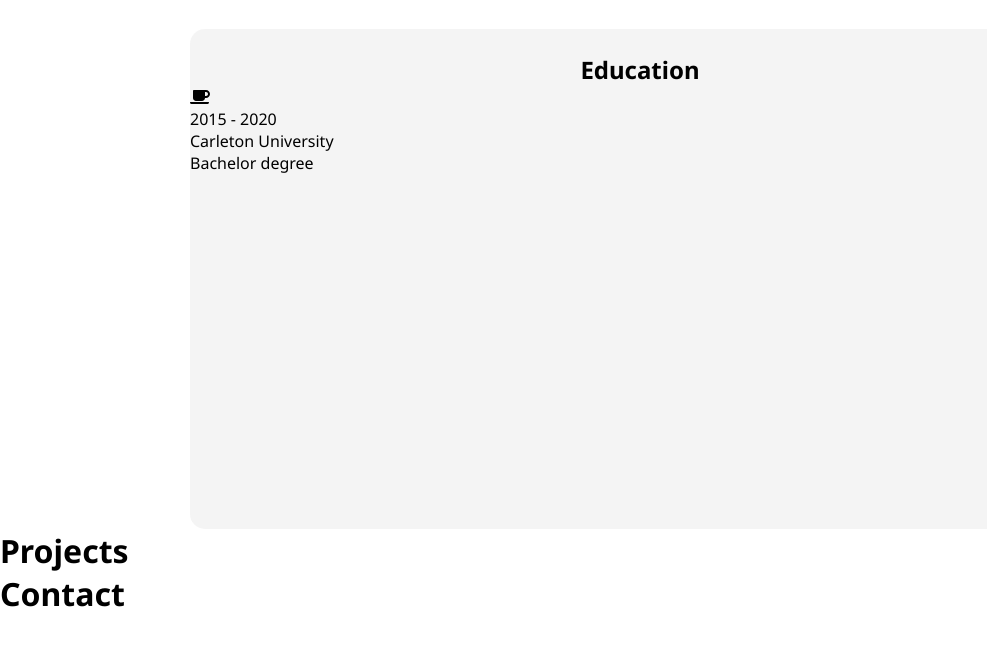
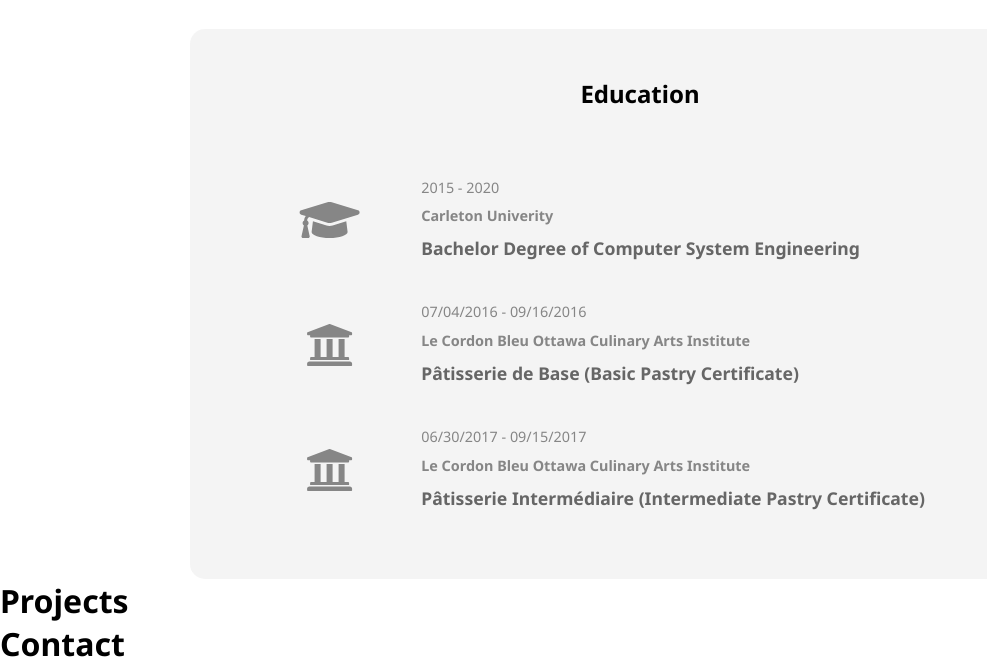
Before and after one commit to YourNeptune/my-CV, a React (Create React App) app: page / in a window 1280 px wide. Shown: the part 1567-2232 px from the top of the page, without its empty margins (0-987 px from the left). Before the commit the page ends 2182 px from the top, so only its background shows below. Built offline with nearby package versions, Linux system fonts and the light colour scheme.

Commit message:
Educations part

```diff
--- a/src/components/About.js
+++ b/src/components/About.js
@@ -1,6 +1,7 @@
 import me from "../images/me.jpeg";
 import "../css/About.css";
 import Education from "./Education";
+import { faGraduationCap, faUniversity } from "@fortawesome/free-solid-svg-icons";
 
 const About = () => {
   return (
@@ -27,9 +28,35 @@ const About = () => {
         </div>
       </div>
 
-      <div className="About__education">
+      <div className="About__educationContainer">
         <h4>Education</h4>
-          <Education />
+        <div className='educations'>
+          <Education
+            icon={faGraduationCap}
+            text={{
+              year: "2015 - 2020",
+              school: "Carleton Univerity",
+              degree: "Bachelor Degree of Computer System Engineering",
+            }}
+          />
+          <Education
+            icon={faUniversity}
+            text={{
+              year: "07/04/2016 - 09/16/2016",
+              school: "Le Cordon Bleu Ottawa Culinary Arts Institute",
+              degree: "Pâtisserie de Base (Basic Pastry Certificate)",
+            }}
+          />
+          <Education
+            icon={faUniversity}
+            text={{
+              year: "06/30/2017 - 09/15/2017",
+              school: "Le Cordon Bleu Ottawa Culinary Arts Institute",
+              degree:
+                "Pâtisserie Intermédiaire (Intermediate Pastry Certificate)",
+            }}
+          />
+        </div>
       </div>
     </div>
   );
--- a/src/components/Education.js
+++ b/src/components/Education.js
@@ -1,15 +1,15 @@
-import { faCoffee } from "@fortawesome/free-solid-svg-icons";
+
 import { FontAwesomeIcon } from "@fortawesome/react-fontawesome";
+import '../css/Education.css'
 
-const Education = () => {
+const Education = ({icon, text}) => {
   return (
     <div className="Education">
-      {/* Font awesome icon */}
-      <FontAwesomeIcon icon={faCoffee} />
+      <FontAwesomeIcon className="Education__icon" icon={icon} size="3x" />
       <div className="Education__text">
-        <p className="Education__years">2015 - 2020</p>
-        <p className="Education__school">Carleton University</p>
-        <p className="Education__degree">Bachelor degree</p>
+        <p className="years">{text.year}</p>
+        <p className="school">{text.school}</p>
+        <p className="degree">{text.degree}</p>
       </div>
     </div>
   );
--- a/src/css/About.css
+++ b/src/css/About.css
@@ -35,17 +35,21 @@
   color: #666;
 }
 
-.About__education {
+.About__educationContainer {
   width: 900px;
-  height: 500px;
+  height: 550px;
   background-color: #eaeaea85;
-  /* border: 1px solid #707070; */
   border-radius: 15px;
   margin-top: 10em;
 }
 
-.About__education h4 {
+.About__educationContainer h4 {
   text-align: center;
   font-size: 1.5em;
-  margin-top: 1em;
+  margin-top: 2em;
 }
+
+.educations {
+ margin: 4em;
+
+}
--- /dev/null
+++ b/src/css/Education.css
@@ -0,0 +1,35 @@
+.Education {
+  display: flex;
+  flex-direction: row;
+  align-items: center;
+  margin: 2em 0;
+}
+
+.Education__icon {
+  color: #868686;
+  flex: 0.5;
+}
+
+.Education__text {
+  margin-left: 1em;
+
+  flex: 2;
+}
+
+.years,
+.school {
+  font-size: 0.9em;
+  color: #868686;
+  line-height: 2em;
+}
+
+.school {
+  font-weight: bold;
+}
+
+.degree {
+  font-size: 1.1em;
+  font-weight: bold;
+  color: #666;
+  line-height: 2em;
+}
```
